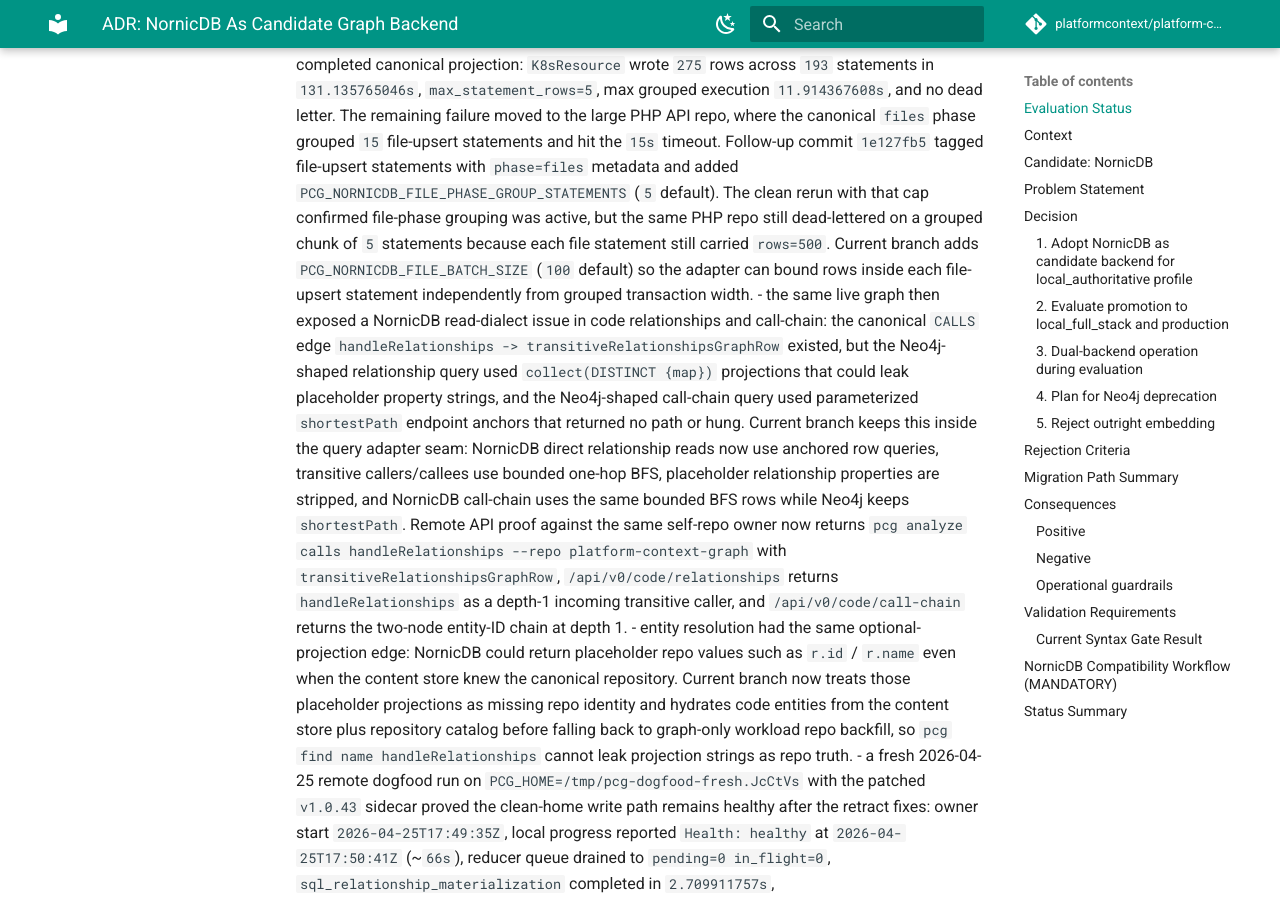
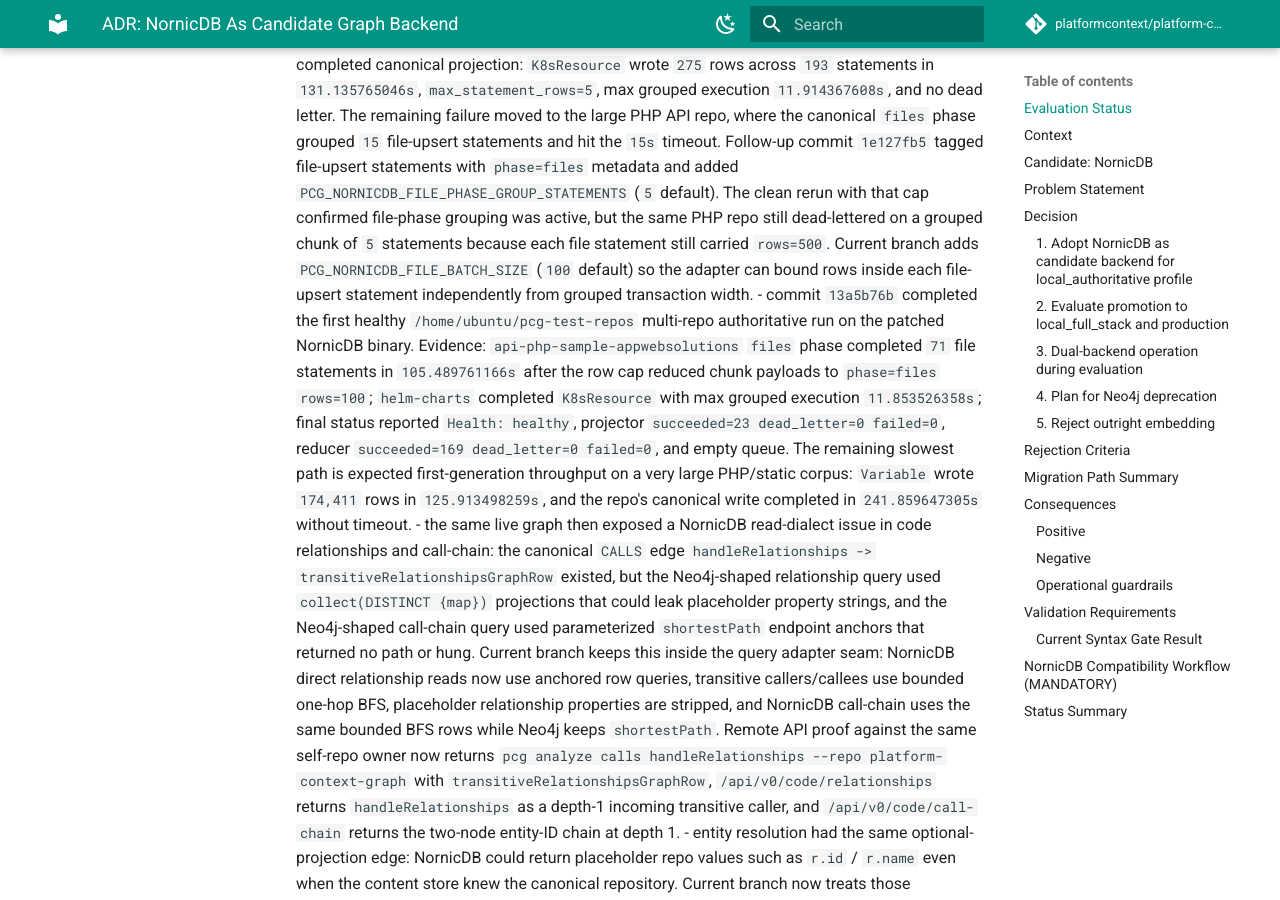
Before and after one commit to platformcontext/platform-context-graph, an MkDocs documentation site: the page built from docs/docs/adrs/2026-04-22-nornicdb-graph-backend-candidate.md, in a window 1280 px wide and 900 px high, scrolled down 12235 px. Built offline with MkDocs 1.6.1 and Material for MkDocs 9.7.7, drawn with Linux system fonts in a browser that asks for light colours; comment, search, counter and statistics services are not loaded.

Commit message:
docs(adrs): record nornicdb multi-repo proof

```diff
--- a/docs/docs/adrs/2026-04-22-nornicdb-graph-backend-candidate.md
+++ b/docs/docs/adrs/2026-04-22-nornicdb-graph-backend-candidate.md
@@ -80,6 +80,7 @@
 - the follow-up warm API query proof found a query-truth bug rather than a backend write issue: `pcg list` and `pcg find name handleRelationships` succeeded against the NornicDB-backed dogfood graph, but `pcg analyze dead-code --repo platform-context-graph --limit 5` returned IaC/provenance entities (`ArgoCDApplication`, `KustomizeOverlay`, `HelmValues`, `K8sResource`) as dead-code candidates. Current branch now restricts dead-code candidate scans to code entity labels (`Function`, `Class`, `Struct`, `Interface`) before `LIMIT` and keeps a defensive output filter for stale/non-code backend rows; rebuilding only `pcg-api` on the remote owner and rerunning `pcg analyze dead-code --repo platform-context-graph --limit 5` / `--limit 50` then returned no IaC/provenance results through the live NornicDB-backed API. The same query path now fetches a bounded raw-candidate policy buffer (`max(501, 10x + 1)`, capped at `1000`) before applying entrypoint/test/generated/public-API filters so early excluded roots do not make the public result underfill when displayable candidates exist later in the ordered scan; a second remote API rebuild proved `--limit 5` now returns five code entities (`Function`, `Interface`, `Struct`) instead of the previous empty/truncated shape.
 - the first multi-repo `/home/ubuntu/pcg-test-repos` lane exposed a NornicDB tuning distinction hidden by the single self-repo dogfood: `PCG_NORNICDB_ENTITY_LABEL_PHASE_GROUP_STATEMENTS=K8sResource=5` limits grouped statements but does not limit rows inside one file-scoped inline-containment statement. The clean rerun with first-generation retract skipping got `portal-php-yc-soldwork` through canonical projection (`entities` `42.280045651s`; `Variable` `19,995` rows in `39.958509486s`) but still dead-lettered `helm-charts` on one `K8sResource rows=29` statement. Current branch now adds `K8sResource=5` to the NornicDB entity label row-cap defaults so large Helm/Kustomize manifests split by rows and by grouped statement count.
 - the next multi-repo rerun proved the `K8sResource` row cap and exposed the next phase-specific cost. `helm-charts` completed canonical projection: `K8sResource` wrote `275` rows across `193` statements in `131.135765046s`, `max_statement_rows=5`, max grouped execution `11.914367608s`, and no dead letter. The remaining failure moved to the large PHP API repo, where the canonical `files` phase grouped `15` file-upsert statements and hit the `15s` timeout. Follow-up commit `1e127fb5` tagged file-upsert statements with `phase=files` metadata and added `PCG_NORNICDB_FILE_PHASE_GROUP_STATEMENTS` (`5` default). The clean rerun with that cap confirmed file-phase grouping was active, but the same PHP repo still dead-lettered on a grouped chunk of `5` statements because each file statement still carried `rows=500`. Current branch adds `PCG_NORNICDB_FILE_BATCH_SIZE` (`100` default) so the adapter can bound rows inside each file-upsert statement independently from grouped transaction width.
+- commit `13a5b76b` completed the first healthy `/home/ubuntu/pcg-test-repos` multi-repo authoritative run on the patched NornicDB binary. Evidence: `api-php-sample-appwebsolutions` `files` phase completed `71` file statements in `105.489761166s` after the row cap reduced chunk payloads to `phase=files rows=100`; `helm-charts` completed `K8sResource` with max grouped execution `11.853526358s`; final status reported `Health: healthy`, projector `succeeded=23 dead_letter=0 failed=0`, reducer `succeeded=169 dead_letter=0 failed=0`, and empty queue. The remaining slowest path is expected first-generation throughput on a very large PHP/static corpus: `Variable` wrote `174,411` rows in `125.913498259s`, and the repo's canonical write completed in `241.859647305s` without timeout.
 - the same live graph then exposed a NornicDB read-dialect issue in code relationships and call-chain: the canonical `CALLS` edge `handleRelationships -> transitiveRelationshipsGraphRow` existed, but the Neo4j-shaped relationship query used `collect(DISTINCT {map})` projections that could leak placeholder property strings, and the Neo4j-shaped call-chain query used parameterized `shortestPath` endpoint anchors that returned no path or hung. Current branch keeps this inside the query adapter seam: NornicDB direct relationship reads now use anchored row queries, transitive callers/callees use bounded one-hop BFS, placeholder relationship properties are stripped, and NornicDB call-chain uses the same bounded BFS rows while Neo4j keeps `shortestPath`. Remote API proof against the same self-repo owner now returns `pcg analyze calls handleRelationships --repo platform-context-graph` with `transitiveRelationshipsGraphRow`, `/api/v0/code/relationships` returns `handleRelationships` as a depth-1 incoming transitive caller, and `/api/v0/code/call-chain` returns the two-node entity-ID chain at depth 1.
 - entity resolution had the same optional-projection edge: NornicDB could return placeholder repo values such as `r.id` / `r.name` even when the content store knew the canonical repository. Current branch now treats those placeholder projections as missing repo identity and hydrates code entities from the content store plus repository catalog before falling back to graph-only workload repo backfill, so `pcg find name handleRelationships` cannot leak projection strings as repo truth.
 - a fresh 2026-04-25 remote dogfood run on `PCG_HOME=/tmp/pcg-dogfood-fresh.JcCtVs` with the patched `v1.0.43` sidecar proved the clean-home write path remains healthy after the retract fixes: owner start `2026-04-25T17:49:35Z`, local progress reported `Health: healthy` at `2026-04-25T17:50:41Z` (~`66s`), reducer queue drained to `pending=0 in_flight=0`, `sql_relationship_materialization` completed in `2.709911757s`, `semantic_entity_materialization` completed in `5.067362874s`, and the code-call projection cycle completed in `4.396658558s` about `72s` after owner start.
```
Also changed, not shown: docs/docs/adrs/2026-04-20-embedded-local-backends-implementation-plan.md (+1 -0 lines).
